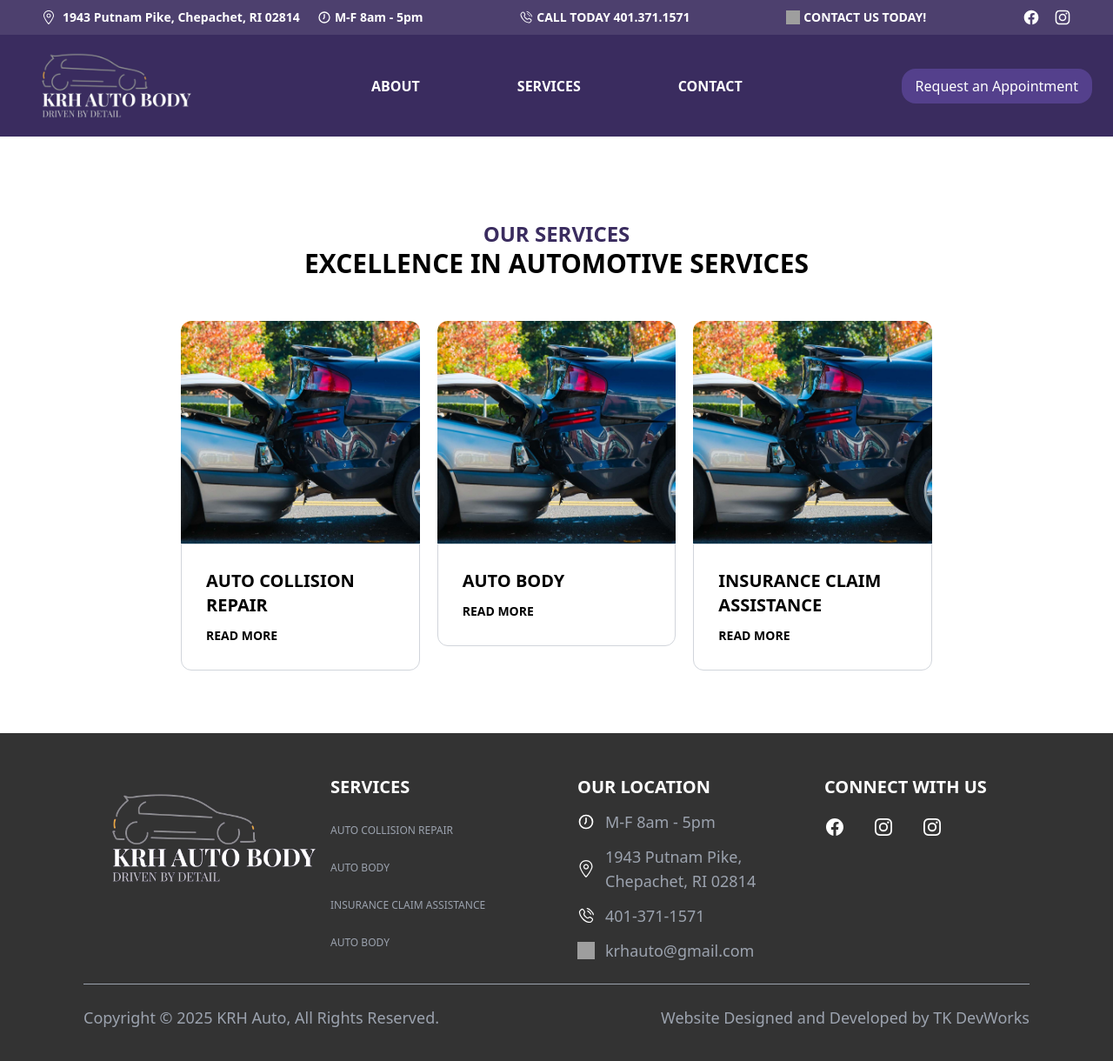
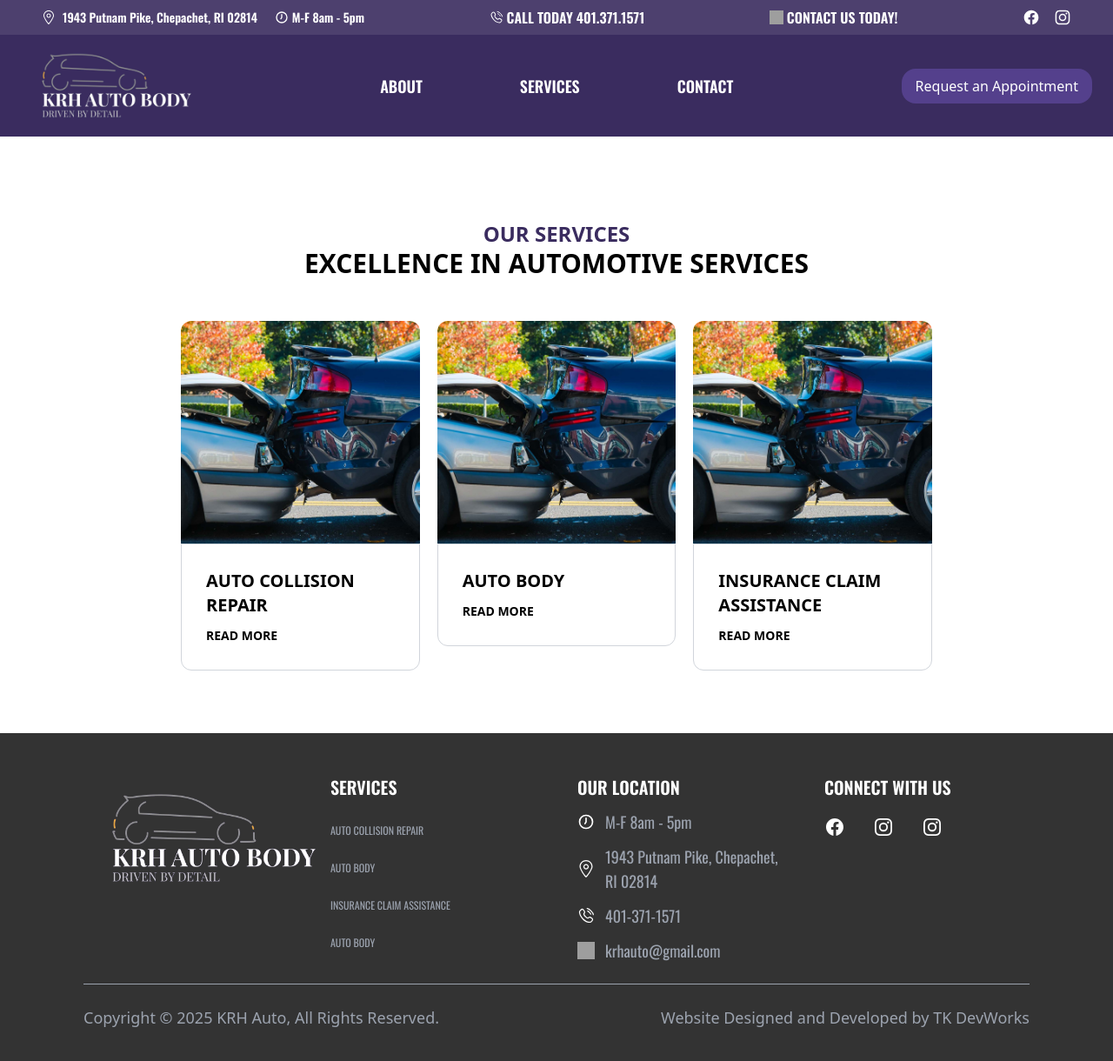
Before and after one commit to TKDevelopment/krh-auto, an Angular app: page / in a window 1280 px wide. Shown: the top 1220 px of the page at 87% size. Built offline with nearby package versions, Linux system fonts and the light colour scheme; grey boxes are pictures that could not be loaded.

Commit message:
Added font styling and fixed header spacing

```diff
--- a/src/app/components/shared/footer/footer.component.html
+++ b/src/app/components/shared/footer/footer.component.html
@@ -1,14 +1,14 @@
 <section class="py-6 md:py-12 px-24 mt-6 bg-black/80 text-white">
     <div class="grid xl:grid-cols-4 lg:grid-cols-3 gap-6 md:gap-12">
         <img src="assets/images/krh-auto-body-transparent-small.png" class="max-w-[300px] md:col-span-3 xl:col-span-1 mx-auto" alt="logo">
-        <div class="grid grid-cols-1 gap-3 text-xs">
-            <h3 class="text-lg md:text-xl font-semibold">SERVICES</h3>
+        <div class="grid grid-cols-1 gap-3 text-xs font-oswald">
+            <h3 class="text-lg md:text-xl font-semibold font-oswald">SERVICES</h3>
             <a class="text-gray-400" href="">AUTO COLLISION REPAIR</a>
             <a class="text-gray-400" href="">AUTO BODY</a>
             <a class="text-gray-400" href="">INSURANCE CLAIM ASSISTANCE</a>
             <a class="text-gray-400" href="">AUTO BODY</a>
         </div>
-        <div class="grid grid-cols-1 gap-3 md:text-lg">
+        <div class="grid grid-cols-1 gap-3 md:text-lg font-oswald">
             <h3 class="text-lg md:text-xl font-semibold">OUR LOCATION</h3>
             <div class="flex items-center text-gray-400">
                 <img src="assets\svgs\clock-seven-svgrepo-com.svg" class="w-5 h-5 mr-3" alt="clock">
@@ -27,7 +27,7 @@
                 <p>krhauto&#64;gmail.com</p>
             </div>
         </div>
-        <div class="text-xs">
+        <div class="text-xs font-oswald">
             <h3 class="text-lg md:text-xl font-semibold col-span-3">CONNECT WITH US</h3>
             <div class="flex mt-5">
                 <a href="https://www.facebook.com/profile.php?id=61580829698793" class="text-white hover:text-gray-900 dark:hover:text-white">
--- a/src/app/components/shared/header/header.component.html
+++ b/src/app/components/shared/header/header.component.html
@@ -1,6 +1,6 @@
 <section class="bg-[#3a2c5f]/90">
     <!-- Top info bar: show on all screens but hide some elements on mobile -->
-    <div class="h-10 text-white flex justify-center md:justify-between md:px-12 max-w-[1800px] font-semibold text-sm">
+    <div class="h-10 text-white flex justify-center md:justify-between font-oswald md:px-12 max-w-[1800px] font-semibold text-sm">
         <div class="flex items-center">
             <!-- Address: hide on small screens -->
             <img src="assets\svgs\location-svgrepo-com.svg" class="h-4 w-4 hidden lg:inline-block" alt="location">
@@ -9,15 +9,15 @@
             <p class="hidden xl:inline-block">M-F 8am - 5pm</p>
         </div>
 
-        <div class="flex items-center mr-8 xl:mr-0">
+        <a routerLink="/" class="cursor-pointer flex items-center hover:text-[#a987ff] mr-8 xl:mr-0 text-xs sm:text-base font-oswald">
             <img src="assets\svgs\phone-calling-svgrepo-com.svg" class="h-4 w-4 mr-1" alt="phone">
             <p class="font-semibold">CALL TODAY 401.371.1571</p>
-        </div>
+        </a>
 
-        <div class="flex items-center">
+        <a routerLink="/contact" class="cursor-pointer flex items-center hover:text-[#a987ff] text-xs sm:text-base font-oswald">
             <img src="assets\svgs\email-svgrepo-com (1).svg" class="h-4 w-4 mr-1" alt="email">
             <p class="font-semibold">CONTACT US TODAY!</p>
-        </div>
+        </a>
             <div class="hidden md:flex items-center space-x-4">
             <a href="https:/www.facebook.com/profile.php?id=61580829698793" class="text-white hover:text-gray-900 dark:hover:text-white">
                 <svg class="w-5 h-5" fill="currentColor" viewBox="0 0 24 24" aria-hidden="true"><path fill-rule="evenodd" d="M22 12c0-5.523-4.477-10-10-10S2 6.477 2 12c0 4.991 3.657 9.128 8.438 9.878v-6.987h-2.54V12h2.54V9.797c0-2.506 1.492-3.89 3.777-3.89 1.094 0 2.238.195 2.238.195v2.46h-1.26c-1.243 0-1.63.771-1.63 1.562V12h2.773l-.443 2.89h-2.33v6.988C18.343 21.128 22 16.991 22 12z" clip-rule="evenodd" /></svg>
@@ -45,7 +45,7 @@
             </div>
 
             <!-- Desktop nav -->
-            <div class="hidden md:flex items-center space-x-16">
+            <div class="hidden md:flex items-center space-x-16 md:text-lg font-oswald">
                 <div routerLink="/about" class="text-white font-semibold cursor-pointer rounded-xl hover:bg-[#54408c] px-6 py-4">ABOUT</div>
                 <div routerLink="/services" class="text-white font-semibold cursor-pointer rounded-xl hover:bg-[#54408c] px-6 py-4">SERVICES</div>
                 <div routerLink="/contact" class="text-white font-semibold cursor-pointer rounded-xl hover:bg-[#54408c] px-6 py-4">CONTACT</div>
@@ -57,7 +57,7 @@
         </div>
 
         <!-- Mobile menu overlay -->
-        <div *ngIf="menuOpen" class="md:hidden">
+        <div *ngIf="menuOpen" class="md:hidden font-oswald">
             <div class="mobile-menu bg-[#3a2c5f] text-white px-4 pb-4">
                 <a routerLink="/about" (click)="toggleMenu()" class="block py-2 font-semibold">ABOUT</a>
                 <a routerLink="/services" (click)="toggleMenu()" class="block py-2 font-semibold">SERVICES</a>
--- a/src/index.html
+++ b/src/index.html
@@ -6,6 +6,12 @@
   <base href="/">
   <meta name="viewport" content="width=device-width, initial-scale=1">
   <link rel="icon" type="image/x-icon" href="assets/images/569124418_122106863661027656_1005620816965317317_M.jpg">
+
+  <!-- Google Fonts -->
+  <link rel="preconnect" href="https://fonts.googleapis.com">
+  <link rel="preconnect" href="https://fonts.gstatic.com" crossorigin>
+  <link href="https://fonts.googleapis.com/css2?family=Oswald:wght@200..700&display=swap" rel="stylesheet">
+
 </head>
 <body>
   <app-root class="hidden"></app-root>
--- a/tailwind.config.js
+++ b/tailwind.config.js
@@ -1,10 +1,16 @@
 /** @type {import('tailwindcss').Config} */
+const defaultTheme = require('tailwindcss/defaultTheme');
+
 module.exports = {
   content: [
     "./src/**/*.{html,ts}",  // Angular templates + components
   ],
   theme: {
-    extend: {},
+    extend: {
+      fontFamily: {
+        oswald: ['"Oswald"', ...defaultTheme.fontFamily.sans],
+      }
+    },
   },
   plugins: [],
 }
```
